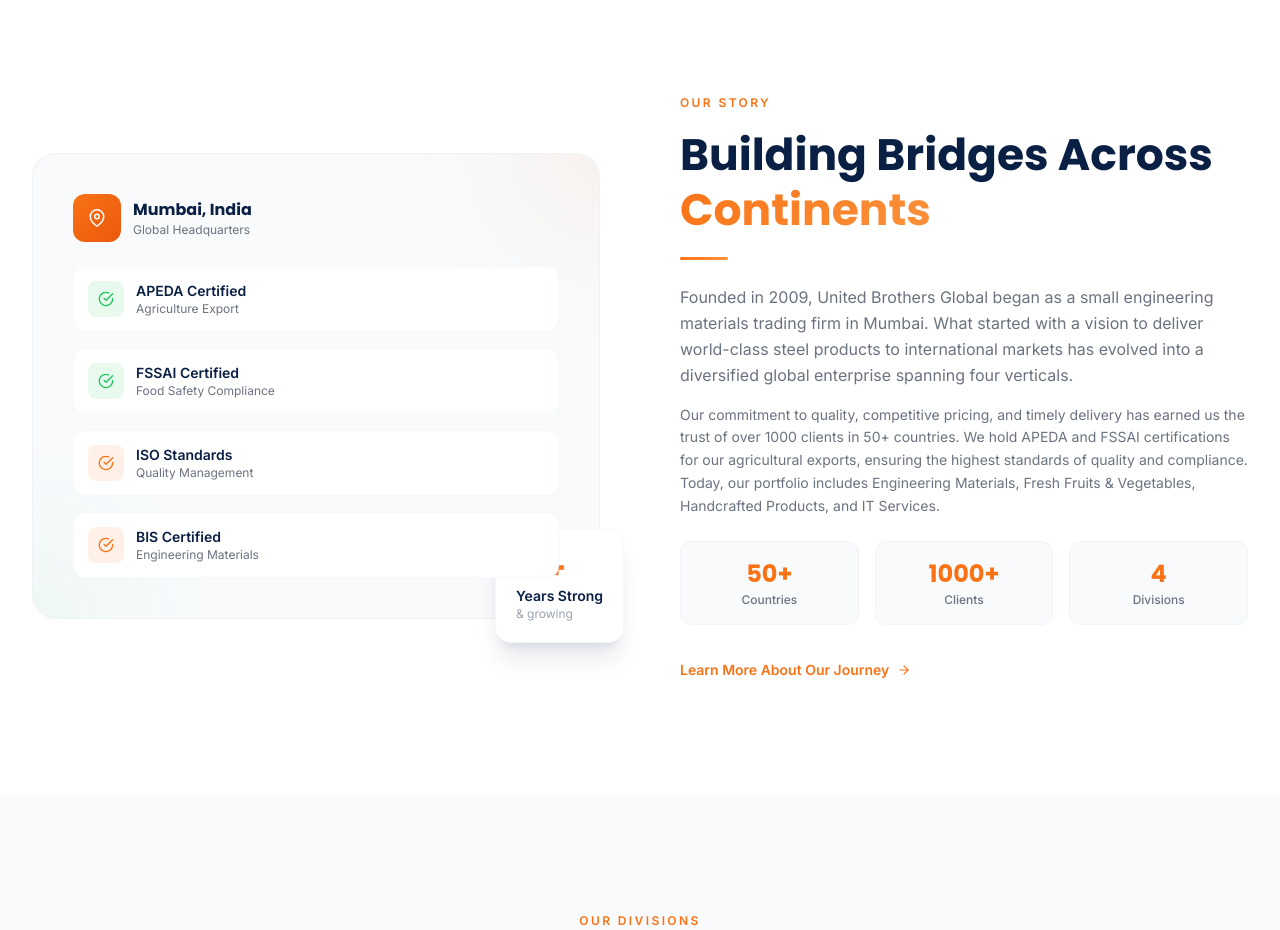
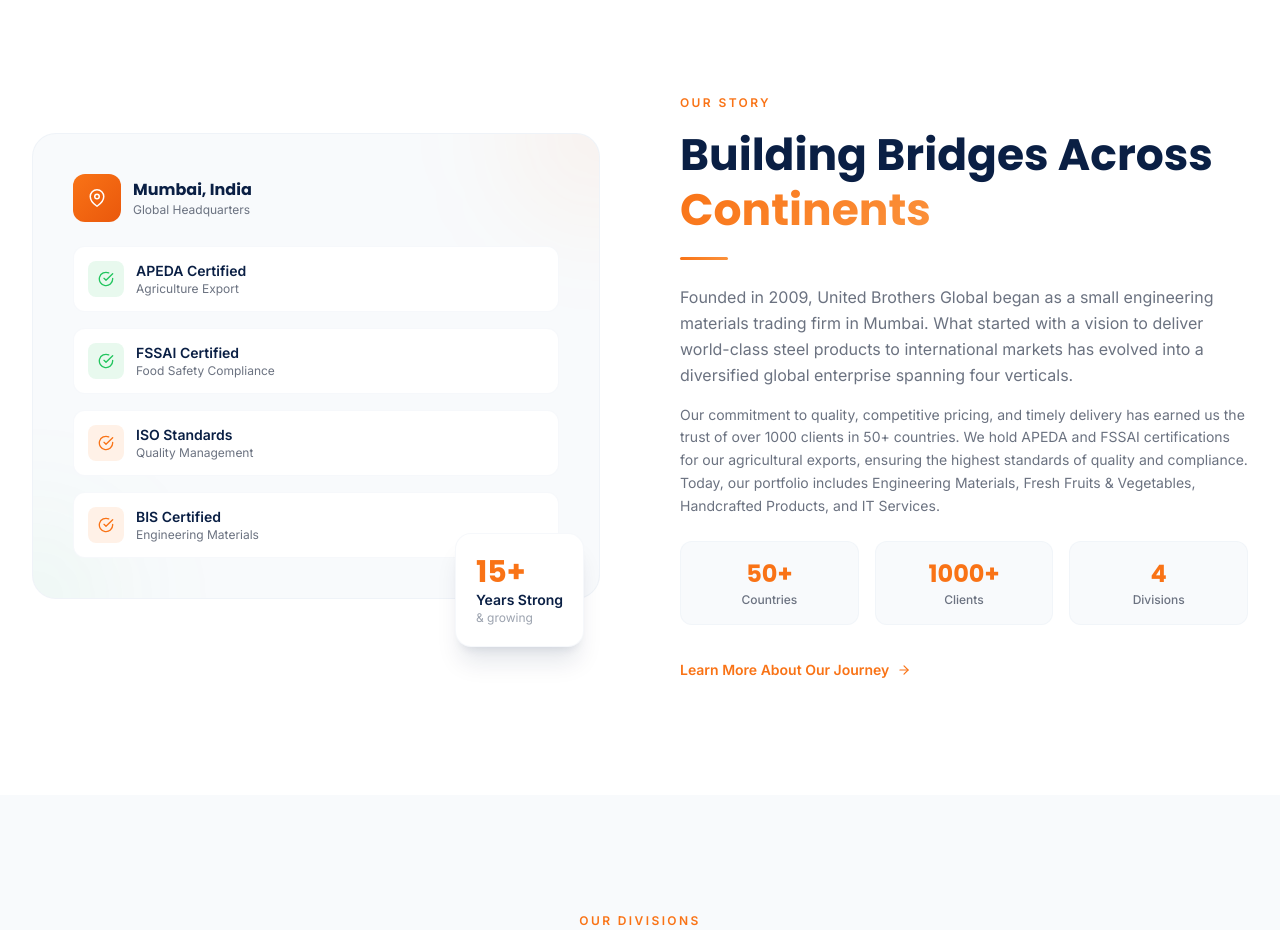
Before and after one commit to YASH-6454/UBGlobal, a Next.js app in the folder frontend/: page /about in a window 1280 px wide. Shown: the part 940-1870 px from the top of the page. Built offline with nearby package versions, Linux system fonts and the light colour scheme; no server answers.

Commit message:
Fix floating stat card being clipped by overflow-hidden

```diff
--- a/frontend/app/about/AboutContent.jsx
+++ b/frontend/app/about/AboutContent.jsx
@@ -215,7 +215,7 @@
             initial={{ opacity: 0, x: -30 }}
             animate={inView ? { opacity: 1, x: 0 } : {}}
             transition={{ duration: 0.7 }}
-            className="relative"
+            className="relative pb-10"
           >
             <div className="relative bg-surface rounded-3xl p-8 sm:p-10 border border-surface-darker/40 overflow-hidden">
               {/* Decorative gradient blobs */}
@@ -265,7 +265,7 @@
               initial={{ opacity: 0, y: 20 }}
               animate={inView ? { opacity: 1, y: 0 } : {}}
               transition={{ duration: 0.5, delay: 0.7 }}
-              className="absolute -bottom-6 -right-4 sm:-right-6 bg-white rounded-2xl p-5 shadow-xl shadow-primary/10 border border-surface-darker/30"
+              className="absolute -bottom-2 right-2 sm:right-4 bg-white rounded-2xl p-5 shadow-xl shadow-primary/10 border border-surface-darker/30 z-10"
             >
               <div className="text-3xl font-bold text-eng font-[family-name:var(--font-poppins)]">15+</div>
               <div className="text-primary font-semibold text-sm">Years Strong</div>
```
